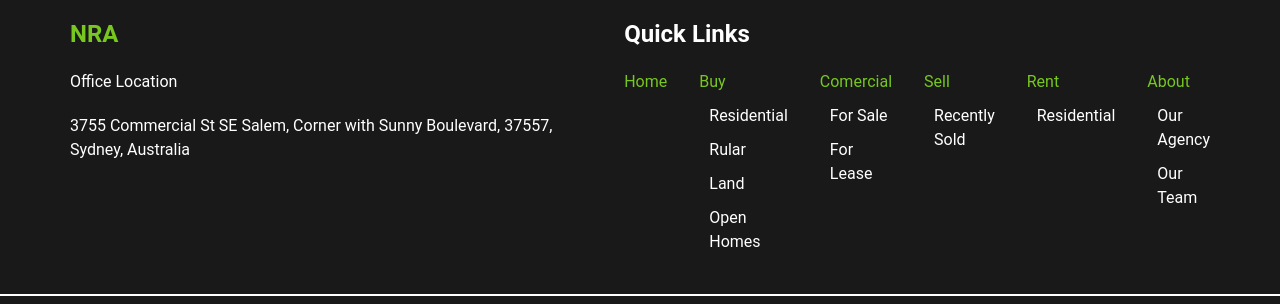
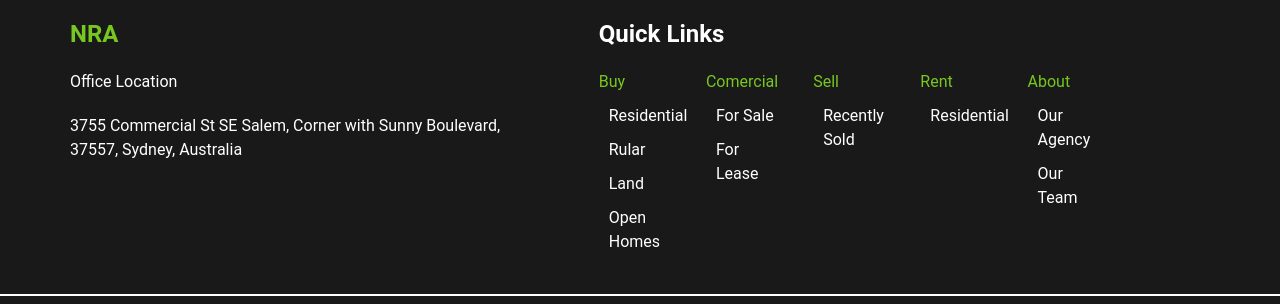
Before and after one commit to NashedShahRoni22/Nazari-Real-Estate, a React (Vite) app: page / in a window 1280 px wide. Shown: the part 2802-3106 px from the top of the page. Built offline with nearby package versions, Linux system fonts and the light colour scheme.

Commit message:
Footer grid fixed

```diff
--- a/src/shared/Footer.jsx
+++ b/src/shared/Footer.jsx
@@ -4,10 +4,6 @@ import { Link } from "react-router-dom";
 
 export default function Footer() {
   const menuItems = [
-    {
-      name: "Home",
-      link: "",
-    },
     {
       name: "Buy",
       link: "",
@@ -92,7 +88,7 @@ export default function Footer() {
         </div>
         <div>
           <h5 className="font-bold text-2xl">Quick Links</h5>
-          <div className="flex gap-8 mt-5">
+          <div className="grid grid-cols-2 md:grid-cols-4 lg:grid-cols-6 gap-8 mt-5">
             {menuItems.map((m, i) => (
               <div key={i} className="relative">
                 <Link className="text-primary">{m.name}</Link>
```
